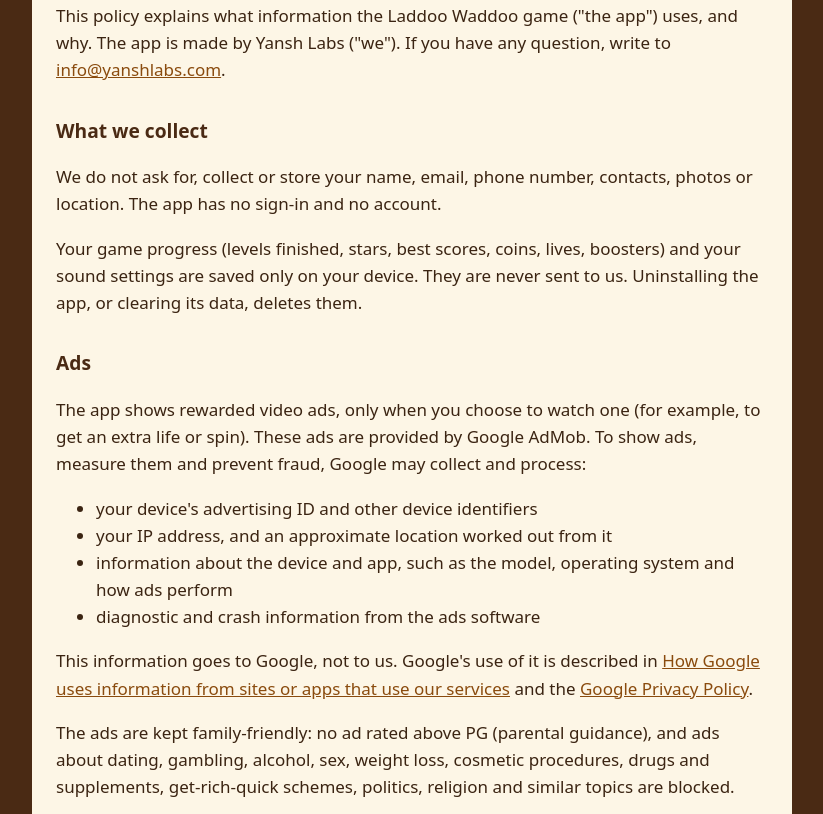
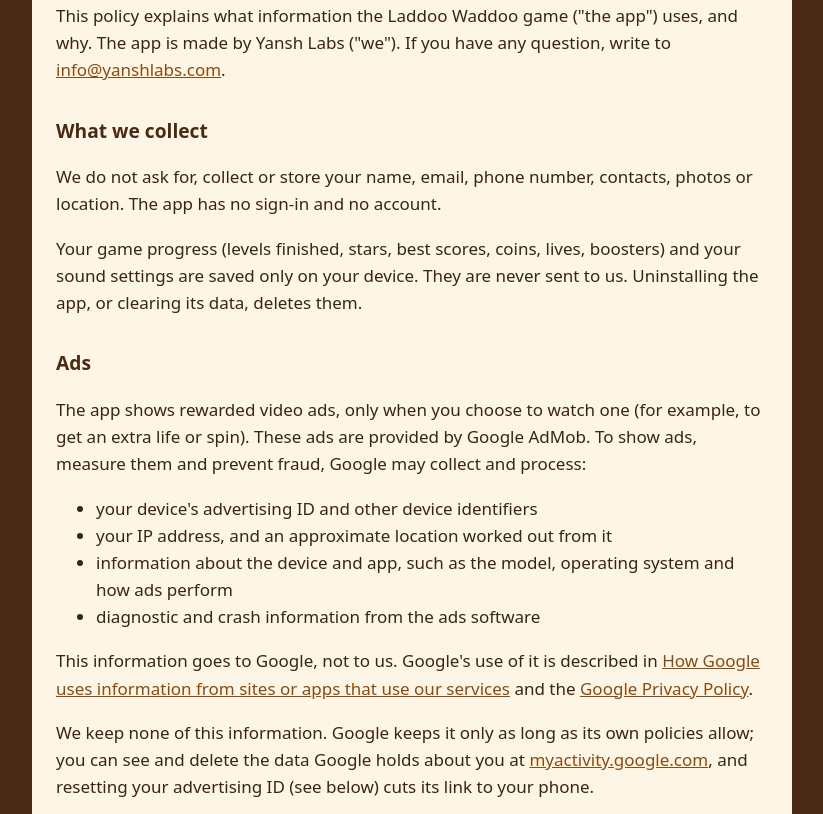
Before and after one commit to yanshlabs/web, a plain HTML site: page privacy.html in a window 1280 px wide. Shown: the part 134-948 px from the top of the page, without its empty margins (228-1051 px from the left). Drawn offline with Linux system fonts and the light colour scheme.

Commit message:
Privacy: how long data is kept; home page: 200 levels

```diff
--- a/privacy.html
+++ b/privacy.html
@@ -50,6 +50,12 @@
         This information goes to Google, not to us. Google's use of it is described in
         <a href="https://policies.google.com/technologies/partner-sites">How Google uses information from sites or apps that use our services</a>
         and the <a href="https://policies.google.com/privacy">Google Privacy Policy</a>.
+      </p>
+      <p>
+        We keep none of this information. Google keeps it only as long as its own policies allow;
+        you can see and delete the data Google holds about you at
+        <a href="https://myactivity.google.com">myactivity.google.com</a>, and resetting your
+        advertising ID (see below) cuts its link to your phone.
       </p>
       <p>
         The ads are kept family-friendly: no ad rated above PG (parental guidance), and ads about
```
Also changed, not shown: index.html (+2 -2 lines).
